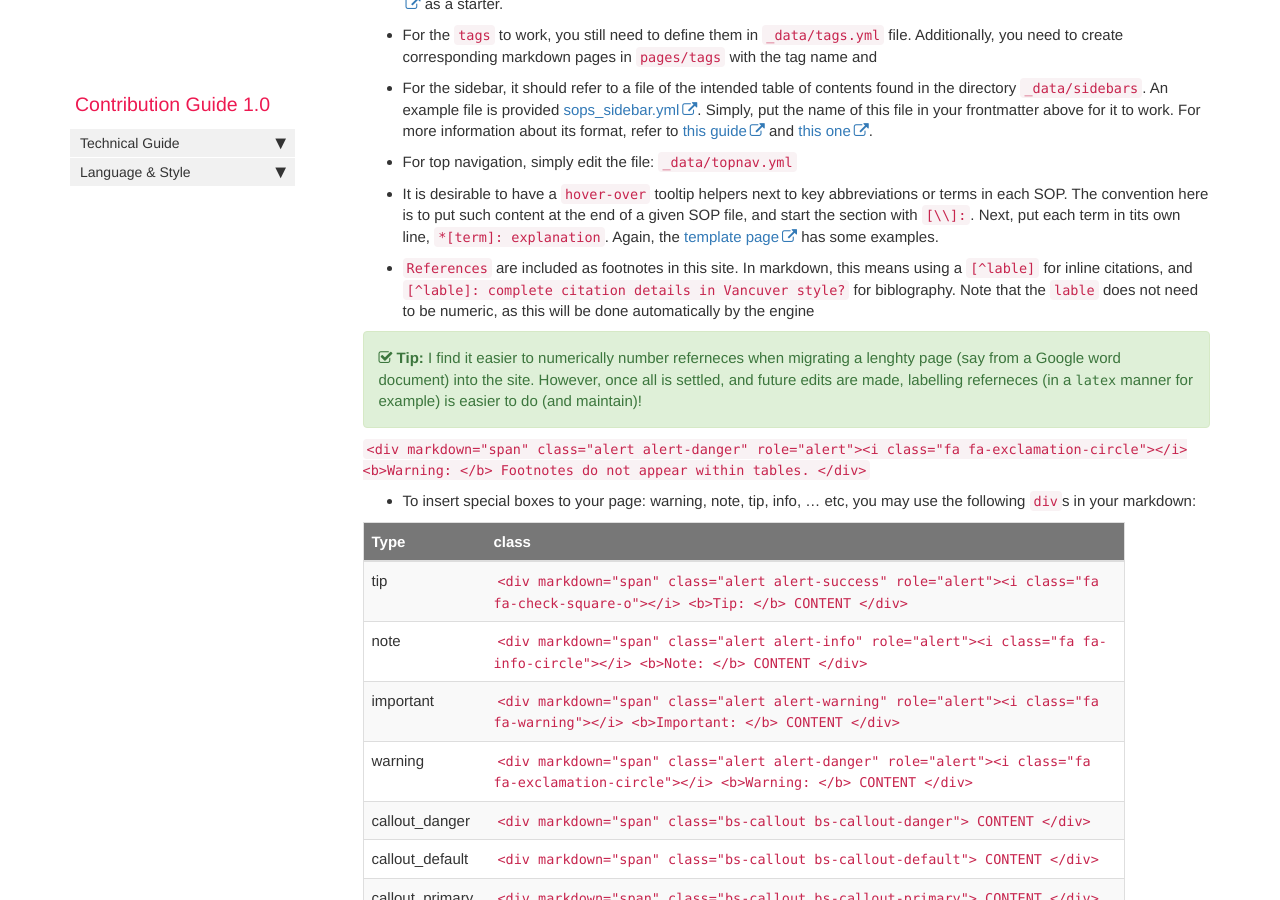
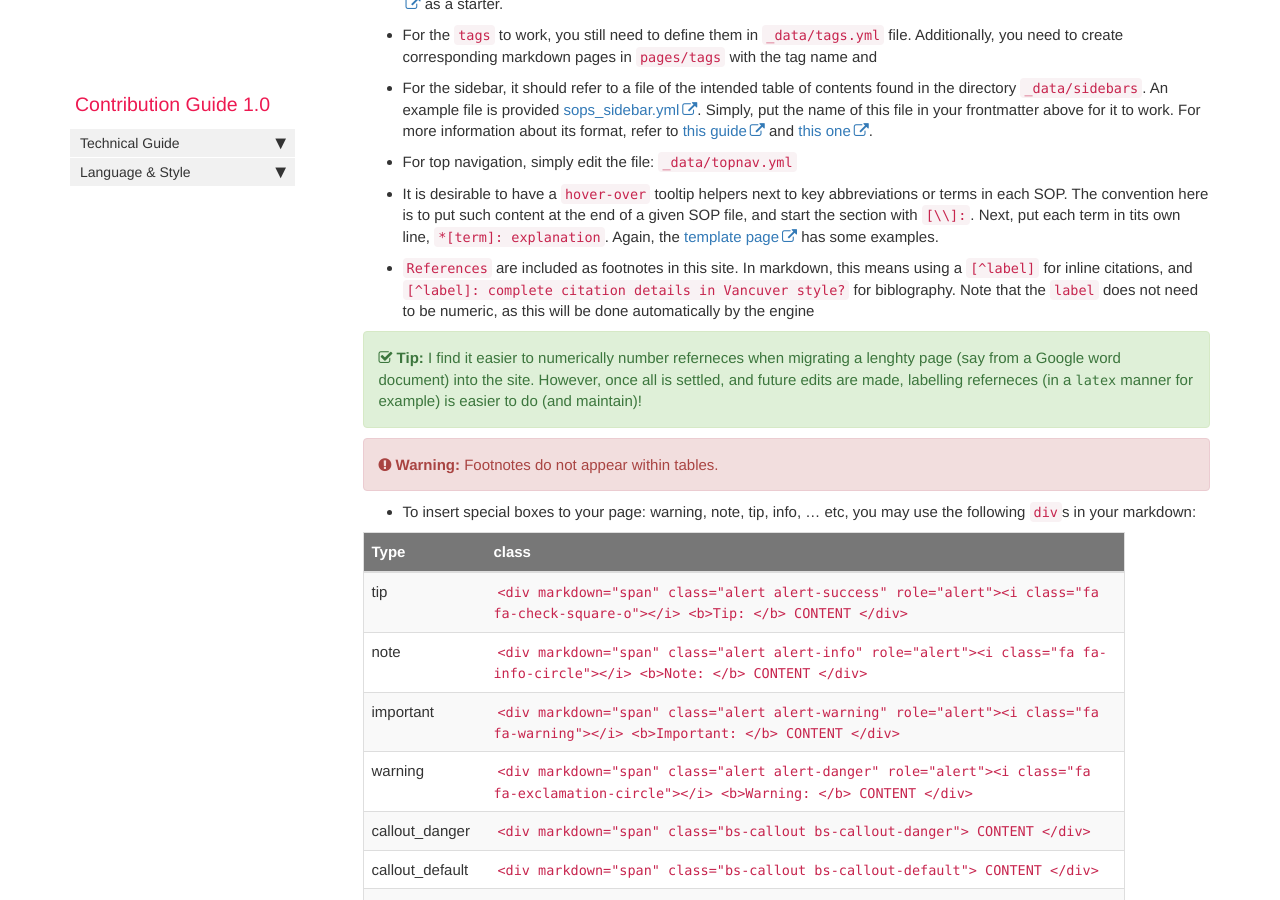
Before and after one commit to h3abionet/H3ABionet-SOPs, a Jekyll site: the page built from pages/contributing/cont_tech-guide.md, in a window 1280 px wide and 900 px high, scrolled down 1779 px. Built offline with Jekyll 4.4.1, drawn with Linux system fonts in a browser that asks for light colours; nearby versions of some CDN libraries; comment, search, counter and statistics services are not loaded.

Commit message:
warning about footnotes in tables

```diff
--- a/pages/contributing/cont_tech-guide.md
+++ b/pages/contributing/cont_tech-guide.md
@@ -82,11 +82,11 @@ Below is a tree of key files and folders within this site that would need editin
 
 - It is desirable to have a `hover-over` tooltip helpers next to key abbreviations or terms in each SOP. The convention here is to put such content at the end of a given SOP file, and start the section with `[\\]:`. Next, put each term in tits own line, `*[term]: explanation`. Again, the [template page](https://github.com/h3abionet/H3ABionet-SOPs/blob/master/template_sop.md) has some examples.
 
-- `References` are included as footnotes in this site. In markdown, this means using a `[^lable]` for inline citations, and `[^lable]: complete citation details in Vancuver style?` for biblography. Note that the `lable` does not need to be numeric, as this will be done automatically by the engine
+- `References` are included as footnotes in this site. In markdown, this means using a `[^label]` for inline citations, and `[^label]: complete citation details in Vancuver style?` for biblography. Note that the `label` does not need to be numeric, as this will be done automatically by the engine
 
 <div markdown="span" class="alert alert-success" role="alert"><i class="fa fa-check-square-o"></i> <b>Tip: </b> I find it easier to numerically number referneces when migrating a lenghty page (say from a Google word document) into the site. However, once all is settled, and future edits are made, labelling referneces (in a `latex` manner for example) is easier to do (and maintain)! </div>
 
-`<div markdown="span" class="alert alert-danger" role="alert"><i class="fa fa-exclamation-circle"></i> <b>Warning: </b> Footnotes do not appear within tables. </div>`
+<div markdown="span" class="alert alert-danger" role="alert"><i class="fa fa-exclamation-circle"></i> <b>Warning: </b> Footnotes do not appear within tables. </div>
 
 - To insert special boxes to your page: warning, note, tip, info, ... etc, you may use the following `div`s in your markdown:
 
```
